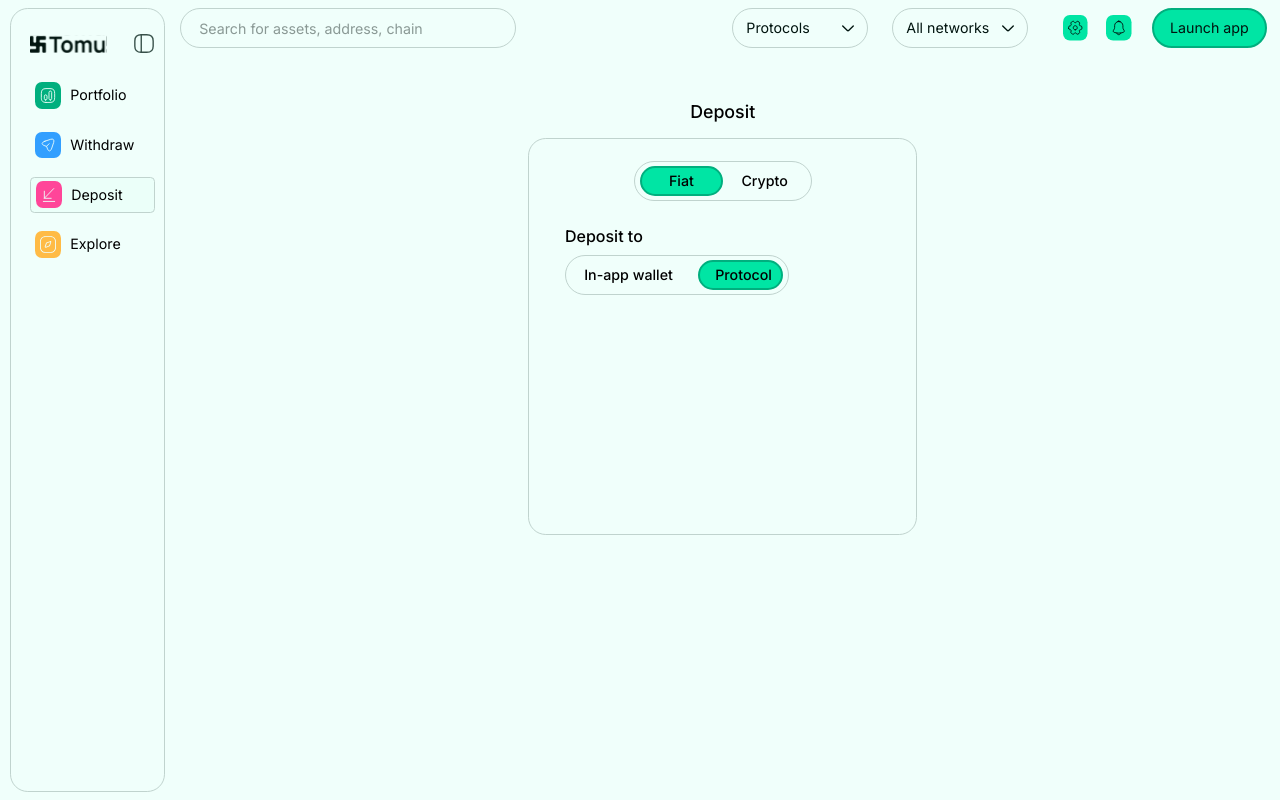
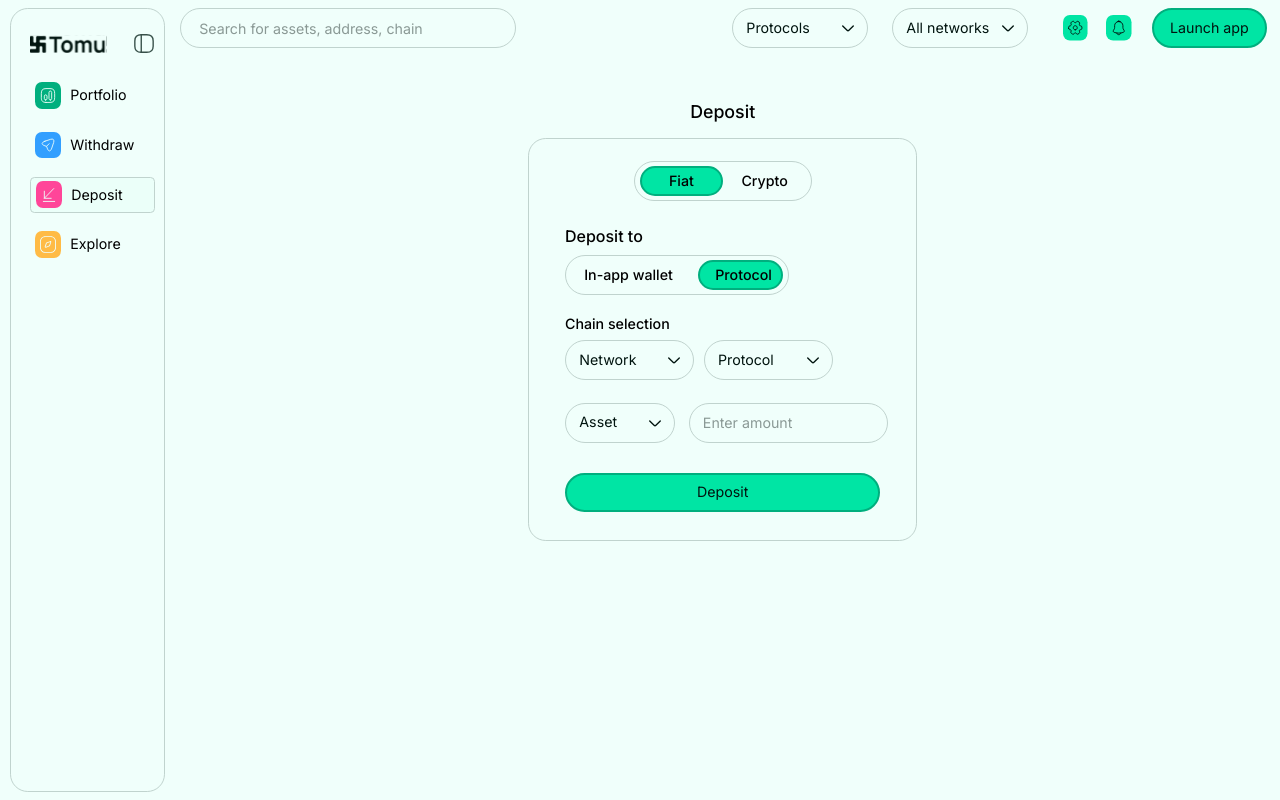
Before and after one commit to Tomu-Finance/tomu-frontend, a Next.js app: page /deposit in a window 1280 px wide. Both pictures are taken after a click on the element "Protocol". Built offline with nearby package versions, Linux system fonts and the light colour scheme.

Commit message:
feat: build ui flow for protocol deposit

```diff
--- a/src/app/deposit/page.tsx
+++ b/src/app/deposit/page.tsx
@@ -4,6 +4,7 @@ import React, { useState } from 'react';
 import '../../styles/pages/Deposit.scss';
 import Image from 'next/image';
 import copy from '../../assets/svgs/copy.svg';
+import Select from '@/components/Select';
 
 type ActiveModeTab = 'fiat' | 'crypto';
 type ActiveDepositTab = 'inAppWallet' | 'protocol';
@@ -12,6 +13,24 @@ const Deposit = () => {
   const [activeModeTab, setActiveModeTab] = useState<ActiveModeTab>('fiat');
   const [activeDepositTab, setActiveDepositTab] =
     useState<ActiveDepositTab>('inAppWallet');
+  const [showProtocolDepositDetails, setShowProtocolDepositDetails] = useState({
+    fiat: false,
+    crypto: false,
+  });
+
+  const handleProtocolDepositClick = () => {
+    setShowProtocolDepositDetails((prevState) => ({
+      ...prevState,
+      [activeModeTab]: true, // Update the state for the current mode (fiat or crypto)
+    }));
+  };
+
+  const closeProtocolDepositDetails = () => {
+    setShowProtocolDepositDetails((prevState) => ({
+      ...prevState,
+      [activeModeTab]: false, // Close the state for the current mode
+    }));
+  };
 
   return (
     <div className="depositPage">
@@ -151,6 +170,138 @@ const Deposit = () => {
               </button>
             </div>
           )}
+
+          {activeDepositTab === 'protocol' && (
+            <>
+              {!showProtocolDepositDetails[activeModeTab] && (
+                <div className="depositPage__box__info__chain">
+                  <p className="depositPage__box__info__chain__heading">
+                    Chain selection
+                  </p>
+                  <div className="depositPage__box__info__chain__column">
+                    <div className="depositPage__box__info__chain__column__wrapper">
+                      <Select
+                        width={145}
+                        height={45}
+                        text="Network"
+                        iconColor="#00140F"
+                      />
+                      <Select
+                        width={145}
+                        height={45}
+                        text="Protocol"
+                        iconColor="#00140F"
+                      />
+                    </div>
+                    <div className="depositPage__box__info__chain__column__wrapper lg">
+                      <Select
+                        width={124}
+                        height={45}
+                        text="Asset"
+                        iconColor="#00140F"
+                      />
+                      <input
+                        placeholder="Enter amount"
+                        className="depositPage__box__info__chain__column__wrapper__input"
+                      />
+                    </div>
+                    <button
+                      className="depositPage__box__info__chain__column__button"
+                      onClick={handleProtocolDepositClick}
+                    >
+                      Deposit
+                    </button>
+                  </div>
+                </div>
+              )}
+
+              {showProtocolDepositDetails[activeModeTab] && (
+                <div>
+                  <div className="depositPage__box__info__wallet">
+                    <p className="depositPage__box__info__wallet__heading">
+                      Complete the deposit in: <span>2mins 12 secs</span>
+                    </p>
+                    <p className="depositPage__box__info__wallet__instructions">
+                      Ensure to make the deposit in this time window to ensure
+                      the successful deposit of your funds to the chain.
+                    </p>
+                  </div>
+
+                  <div className="depositPage__box__info__details">
+                    {activeModeTab === 'fiat' ? (
+                      <>
+                        <div className="depositPage__box__info__details__wrapper">
+                          <p className="depositPage__box__info__details__wrapper__title">
+                            Bank Transfer
+                          </p>
+                          <p className="depositPage__box__info__details__wrapper__sub">
+                            Deposit to the account below to credit your account.
+                          </p>
+                        </div>
+
+                        <p className="depositPage__box__info__details__text">
+                          <span>Bank name:</span> Wema Bank
+                        </p>
+
+                        <p className="depositPage__box__info__details__text">
+                          <span>Account name:</span> onramp-gateway-account
+                        </p>
+
+                        <div className="depositPage__box__info__details__group">
+                          <p className="depositPage__box__info__details__group__text">
+                            Account number: <span>0108149208</span>
+                          </p>
+                          <Image
+                            className="depositPage__box__info__details__group__icon"
+                            src={copy}
+                            alt="copy icon"
+                          />
+                        </div>
+                      </>
+                    ) : (
+                      <>
+                        <div className="depositPage__box__info__details__wrapper">
+                          <p className="depositPage__box__info__details__wrapper__title">
+                            Deposit wallet address
+                          </p>
+                          <p className="depositPage__box__info__details__wrapper__sub">
+                            Deposit to the address below to credit your account.
+                          </p>
+                        </div>
+
+                        <p className="depositPage__box__info__details__text">
+                          <span>Network:</span> Base network
+                        </p>
+
+                        <div className="depositPage__box__info__details__wrapper small">
+                          <p className="depositPage__box__info__details__wrapper__heading bold">
+                            Wallet address:
+                          </p>
+                          <div className="depositPage__box__info__details__group">
+                            <p className="depositPage__box__info__details__group__text">
+                              <span>0x72eBDcd...5ebCa3656F8559F2C073</span>
+                            </p>
+                            <Image
+                              className="depositPage__box__info__details__group__icon"
+                              src={copy}
+                              alt="copy icon"
+                            />
+                          </div>
+                        </div>
+                      </>
+                    )}
+
+                    <button
+                      className="depositPage__box__info__details__button"
+                      onClick={closeProtocolDepositDetails}
+                    >
+                      I have made the deposit
+                    </button>
+                  </div>
+                </div>
+              )}
+            </>
+          )}
         </div>
       </div>
     </div>
--- a/src/styles/pages/Deposit.scss
+++ b/src/styles/pages/Deposit.scss
@@ -160,13 +160,30 @@
 
       &__wallet {
         width: toRem(363);
-        height: toRem(151);
+        height: fit-content;
         padding-top: toRem(13);
         padding-left: toRem(15);
         padding-right: toRem(15);
         padding-bottom: toRem(11);
         background-color: #ffffff;
         border-radius: toRem(10);
+
+        &__heading {
+          font-family: var(--font-inter);
+          font-size: toRem(16);
+          font-weight: 500;
+          line-height: toRem(16);
+          text-align: left;
+
+          span {
+            font-family: var(--font-inter);
+            font-size: toRem(16);
+            font-weight: 500;
+            line-height: toRem(16);
+            text-align: left;
+            color: #00af7e;
+          }
+        }
 
         &__top {
           @include flex(flex-start, center, toRem(10));
@@ -314,6 +331,83 @@
           cursor: pointer;
         }
       }
+
+      &__chain {
+        margin-top: toRem(20);
+
+        &__heading {
+          font-family: var(--font-inter);
+          font-size: toRem(16);
+          font-weight: 500;
+          line-height: toRem(16);
+          text-align: left;
+          color: #000000;
+        }
+
+        &__column {
+          margin-top: toRem(11);
+          @include flex_col(toRem(25));
+
+          &__wrapper {
+            @include flex(flex-start, center, toRem(11));
+
+            &.lg {
+              @include flex(flex-start, center, toRem(15));
+            }
+
+            &__input {
+              box-sizing: border-box;
+              width: toRem(224);
+              height: toRem(45);
+              border-radius: toRem(100);
+              outline: none;
+              border: toRem(0.8) solid #c0d3ce;
+              padding-top: toRem(14);
+              padding-right: toRem(20);
+              padding-bottom: toRem(14);
+              padding-left: toRem(15);
+              background-color: transparent;
+
+              font-family: var(--font-inter);
+              font-size: toRem(16);
+              font-weight: 400;
+              line-height: toRem(16);
+              text-align: left;
+              color: #00140f;
+
+              &::placeholder {
+                font-family: var(--font-inter);
+                font-size: toRem(16);
+                font-weight: 400;
+                line-height: toRem(16);
+                text-align: left;
+                color: #8a9995;
+              }
+            }
+          }
+
+          &__button {
+            margin-top: toRem(9);
+
+            width: 100%;
+            height: toRem(44);
+            border-radius: toRem(100);
+            outline: none;
+
+            background-color: #00e5a4;
+            border: toRem(3) solid #00af7e;
+            color: #00140f;
+
+            font-family: Inter;
+            font-size: toRem(16);
+            font-weight: 400;
+            line-height: toRem(16);
+            text-align: center;
+
+            cursor: pointer;
+          }
+        }
+      }
     }
   }
 }
```
